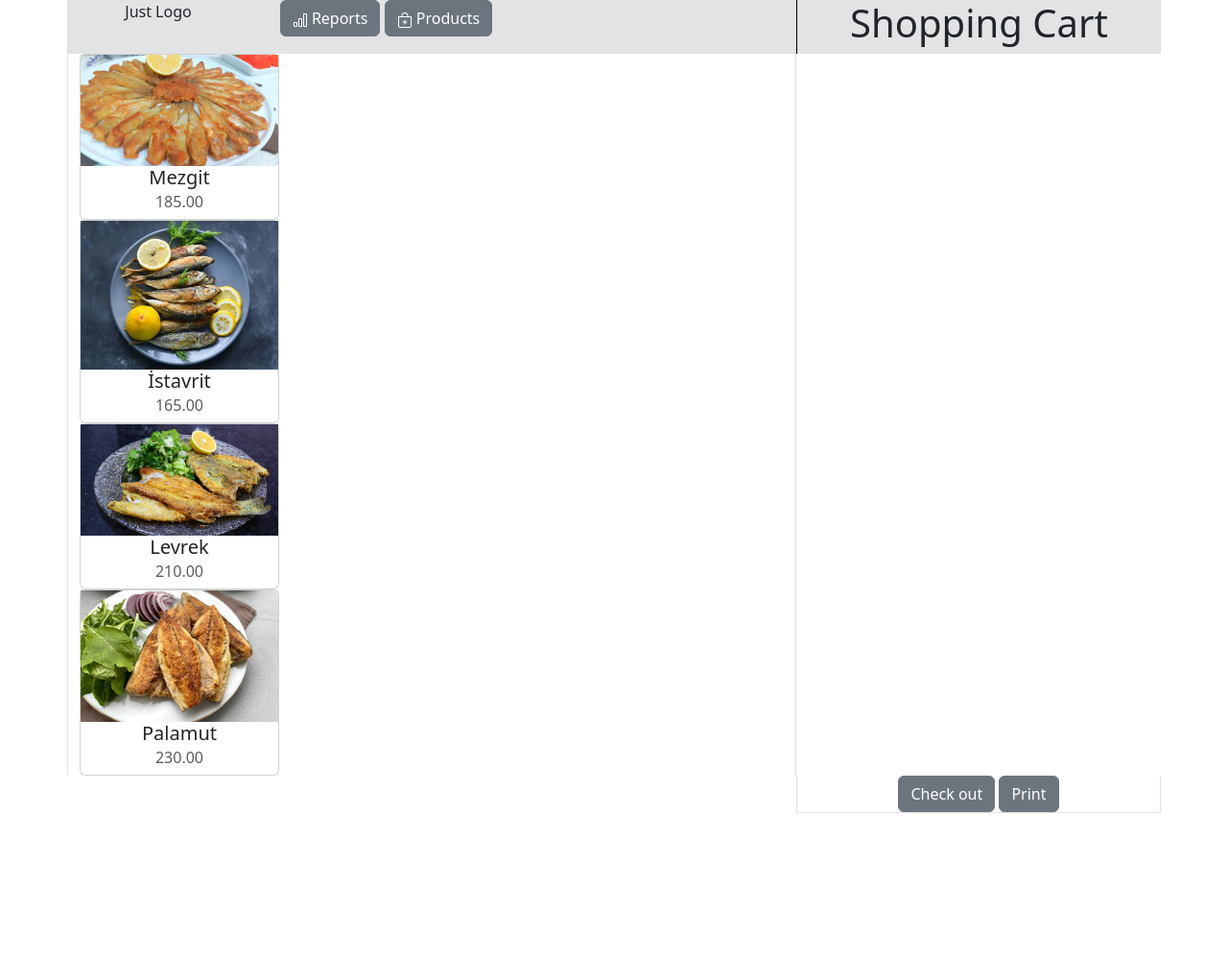
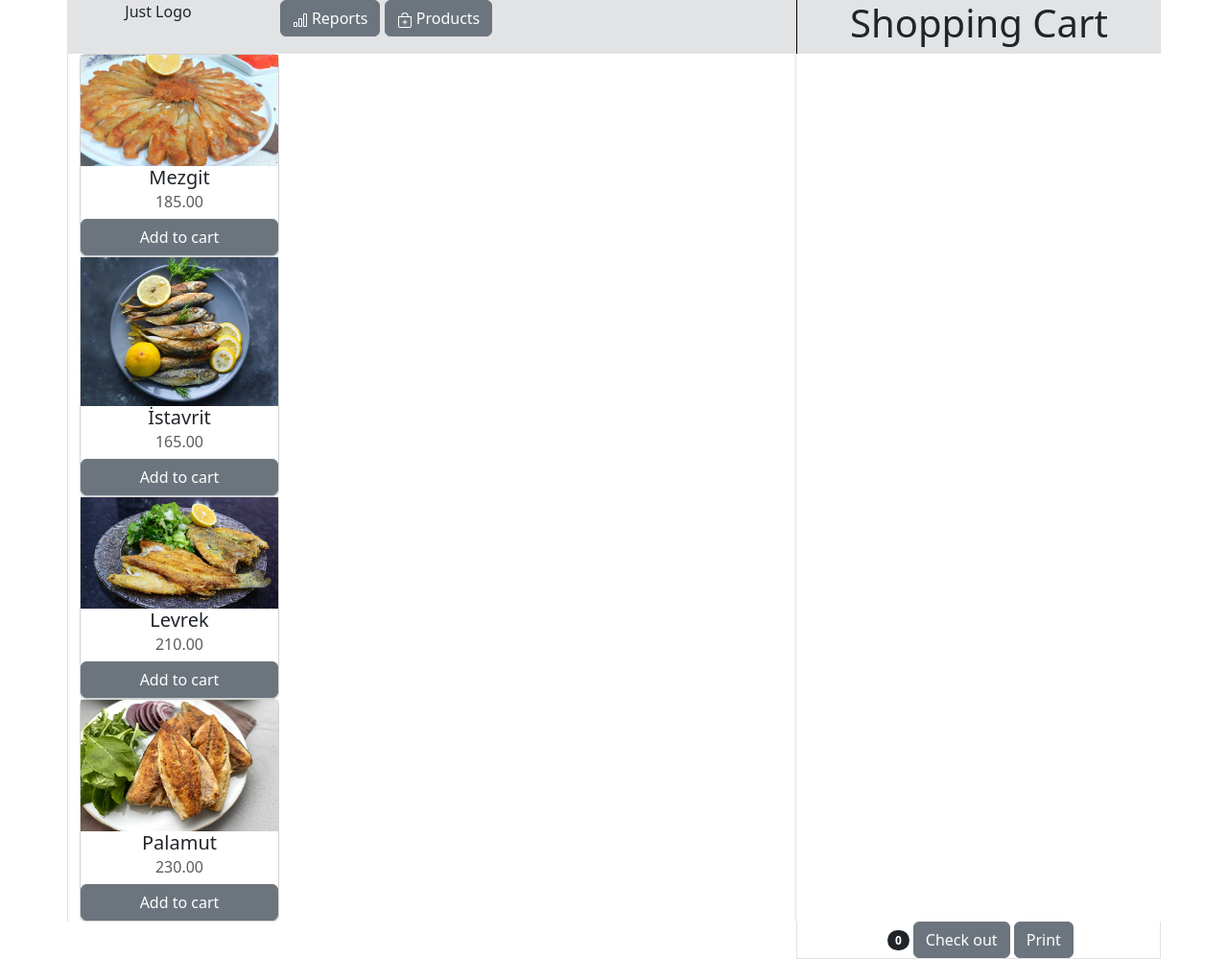
Before and after one commit to Burakherdogan/pos_system, a Django app: page / in a window 1280 px wide. Shown: the whole page at 96% size. Before the commit the page ends 847 px from the top, so only its background shows below. Run offline with Django 5.2, Linux system fonts and the light colour scheme; data comes from the database, SQL or seed files in the repository; both versions use the stored data as it was after the commit.

Commit message:
shopping cart updates

```diff
--- /dev/null
+++ b/pos_system/main/cart.py
@@ -0,0 +1,24 @@
+class Cart():
+    def __init__(self, request):
+        self.session = request.session
+
+        cart = self.session.get('session_key')
+
+        # If the user is new
+
+        if 'session_key' not in request.session:
+            cart = self.session['session_key'] = {}
+
+        self.cart = cart
+
+    def add(self, product):
+        product_id = str(product.id)
+
+        #logic
+        if product_id in self.cart:
+            pass
+        else:
+            self.cart[product_id] = {'price': str(product.price)}
+        self.session.modified = True
+    def __len__(self):
+        return len(self.cart)
--- /dev/null
+++ b/pos_system/main/context_processors.py
@@ -0,0 +1,6 @@
+from .cart import Cart
+
+# create context processor
+
+def cart(request):
+    return {'cart': Cart(request)}
--- a/pos_system/main/templates/main/index.html
+++ b/pos_system/main/templates/main/index.html
@@ -1,7 +1,9 @@
 {% extends "navbar.html" %}
 
 {% block content %}
-
+<head>
+  <script src="https://code.jquery.com/jquery-3.7.1.min.js" integrity="sha256-/JqT3SQfawRcv/BIHPThkBvs0OEvtFFmqPF/lYI/Cxo=" crossorigin="anonymous"></script>
+</head>
 
 <div class="container text-center">
   <div class="row">
@@ -11,6 +13,7 @@
             <img src="{{ product.image.url }}" alt="">
             <h5 class="card-title ">{{product.name}}</h5>
             <h6 class="card-subtitle mb-2 text-muted">{{product.price}}</h6>
+            <button type="button" value="{{ product.id }}" id="add-cart" class="btn btn-secondary">Add to cart</button>
           </div>
         {% endfor %}
       </div>
@@ -23,6 +26,31 @@
   </div>
 </div>
 
+<script>
+$(document).on('click', '#add-cart', function(e){
+  e.preventDefault();
+  $.ajax({
+    type: 'POST',
+    url: '{% url 'cart_add' %}',
+    data: {
+      product_id: $('#add-cart').val(),
+      csrfmiddlewaretoken: '{{ csrf_token }}',
+      action: 'post'
+    },
+
+    succes: function(json){
+      console.log(json)
+      document.getElementById("cart_quantity").textContent = json.qty
+    },
+
+    error: function(xhr, errmsg, err){
+
+    }
+
+  });
 
 
+})
+</script>
+
 {% endblock %}
--- a/pos_system/main/templates/navbar.html
+++ b/pos_system/main/templates/navbar.html
@@ -5,6 +5,7 @@
     <meta name="viewport" content="width=device-width, initial-scale=1.0">
     <title>Pos System</title>
     <link href="https://cdn.jsdelivr.net/npm/bootstrap@5.3.3/dist/css/bootstrap.min.css" rel="stylesheet" integrity="sha384-QWTKZyjpPEjISv5WaRU9OFeRpok6YctnYmDr5pNlyT2bRjXh0JMhjY6hW+ALEwIH" crossorigin="anonymous">
+    <script src="https://code.jquery.com/jquery-3.7.1.min.js" integrity="sha256-/JqT3SQfawRcv/BIHPThkBvs0OEvtFFmqPF/lYI/Cxo=" crossorigin="anonymous"></script>
 </head>
 <body>
     <div class="container text-center bg-secondary-subtle">
--- a/pos_system/main/templates/shopping_cart.html
+++ b/pos_system/main/templates/shopping_cart.html
@@ -5,6 +5,7 @@
           <div class="col align-self-center">
           </div>
         <div class=" border-start border-end border-bottom col-4 align-self-end">
+            <span class="badge bg-dark text-white ms-1 rounded-pill" id="cart_quantity">{{ cart|length }}</span>
             <button class="btn btn-secondary">Check out</button>
             <button class="btn btn-secondary">Print</button>
         </div>
--- a/pos_system/main/urls.py
+++ b/pos_system/main/urls.py
@@ -4,4 +4,9 @@ from . import views
 urlpatterns = [
     path('', views.index, name="index"),
     path('reports', views.reports, name="reports"),
+    path('', views.shopping_cart, name="shopping_cart"),
+    path('add/', views.cart_add, name="cart_add"),
+    path('delete', views.cart_delete, name="cart_delete"),
+    path('update', views.cart_update, name="cart_update"),
+
 ]
--- a/pos_system/main/views.py
+++ b/pos_system/main/views.py
@@ -1,5 +1,8 @@
-from django.shortcuts import render
+from django.shortcuts import render, get_object_or_404
 from .models import Products
+from .cart import Cart
+from django.http import JsonResponse
+
 
 def index(request):
     products = {
@@ -9,3 +12,29 @@ def index(request):
 
 def reports(request):
     return render(request, "main/reports.html")
+
+def shopping_cart(request):
+    return render(request, "shopping_cart.html",{})
+
+def cart_add(request):
+    # get the cart
+    cart = Cart(request)
+    # test post
+    if request.POST.get('action') == 'post':
+        # get stuff
+        product_id = int(request.POST.get('product_id'))
+        # lookup product in DB
+        product = get_object_or_404(Products, id=product_id)
+        # save to session
+        cart.add(product=product)
+        #get cart quantity
+        cart_quantity = cart.__len__()
+        # return response
+        response = JsonResponse({'qty': cart_quantity})
+        return response
+
+def cart_delete(request):
+    pass
+
+def cart_update(request):
+    pass
--- a/pos_system/pos_system/settings.py
+++ b/pos_system/pos_system/settings.py
@@ -63,6 +63,7 @@ TEMPLATES = [
                 'django.template.context_processors.request',
                 'django.contrib.auth.context_processors.auth',
                 'django.contrib.messages.context_processors.messages',
+                'main.context_processors.cart',
             ],
         },
     },
```
Also changed, not shown: pos_system/db.sqlite3.
